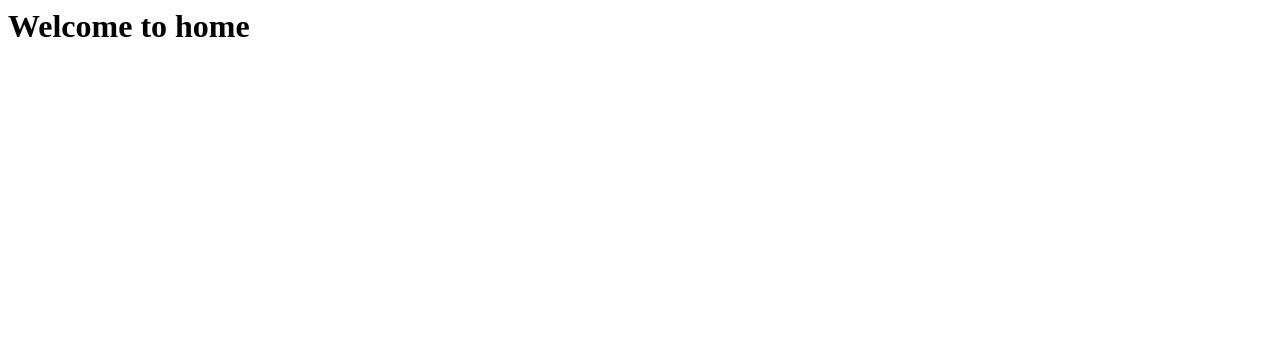
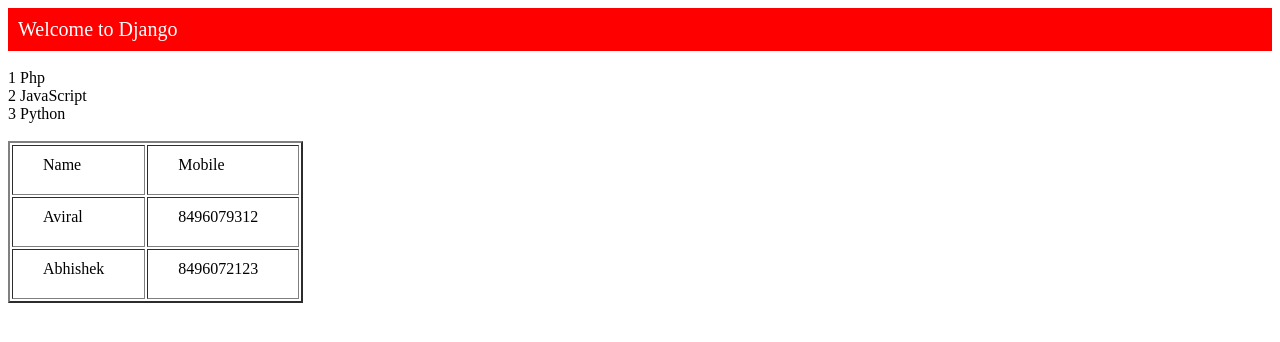
Before and after one commit to aviralyadav/python, a Django app: page / in a window 1280 px wide. Shown: the top 342 px of the page. Run offline with Django 3.2, Linux system fonts and the light colour scheme.

Commit message:
data rendering using for loop template

```diff
--- a/firstdjangoapp/firstdjangoapp/views.py
+++ b/firstdjangoapp/firstdjangoapp/views.py
@@ -3,7 +3,16 @@ from django.shortcuts import render
 from django.template import loader
 
 def homePage(request):
-    return render(request, "index.html")
+    data = {
+        'title': 'Home Page',
+        'message': 'Welcome to Django',
+        'clist': ['Php', 'JavaScript', 'Python'],
+        'userDetail': [
+            {'name': 'Aviral', 'mobile': '8496079312'},
+            {'name': 'Abhishek', 'mobile': '8496072123'}
+        ]
+    }
+    return render(request, "index.html", data)
 
 def aboutUs(request):
     return HttpResponse('About US')
--- a/firstdjangoapp/templates/index.html
+++ b/firstdjangoapp/templates/index.html
@@ -1,8 +1,43 @@
 <html>
   <head>
-    <title>Home Page</title>
+    <title>{{title}}</title>
+    <style>
+      .main {
+        width: auto;
+        background-color: red;
+        color: white;
+        font-size: 20px;
+        padding: 10px;
+      }
+      th, td {
+        padding-top: 10px;
+        padding-bottom: 20px;
+        padding-left: 30px;
+        padding-right: 40px;
+      }
+    </style>
   </head>
   <body>
-    <h1>Welcome to home</h1>
+    <div class="main">
+      {{message}}
+    </div>
+    <br>
+    {% for item in clist %}
+    <div>{{forloop.counter}} {{item}}</div>
+    {% endfor %}
+<br>
+    <table border="2" cell-padding="5" >
+      <tr>
+        <td>Name</td>
+        <td>Mobile</td>
+      </tr>
+
+      {% for user in userDetail %}
+      <tr>
+      <td>{{user.name}}</td>
+      <td>{{user.mobile}}</td>
+    </tr>
+      {% endfor %}
+    </table>
   </body>
 </html>
```
